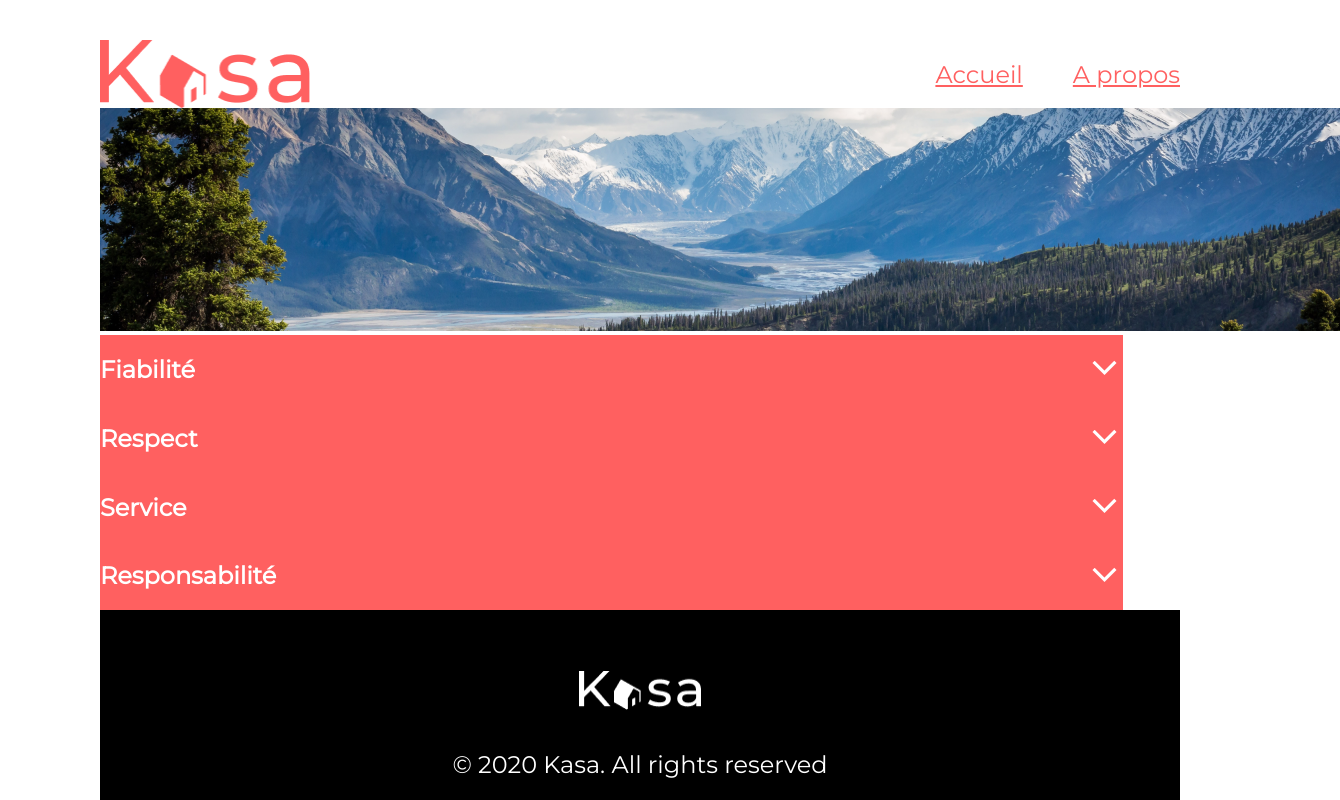
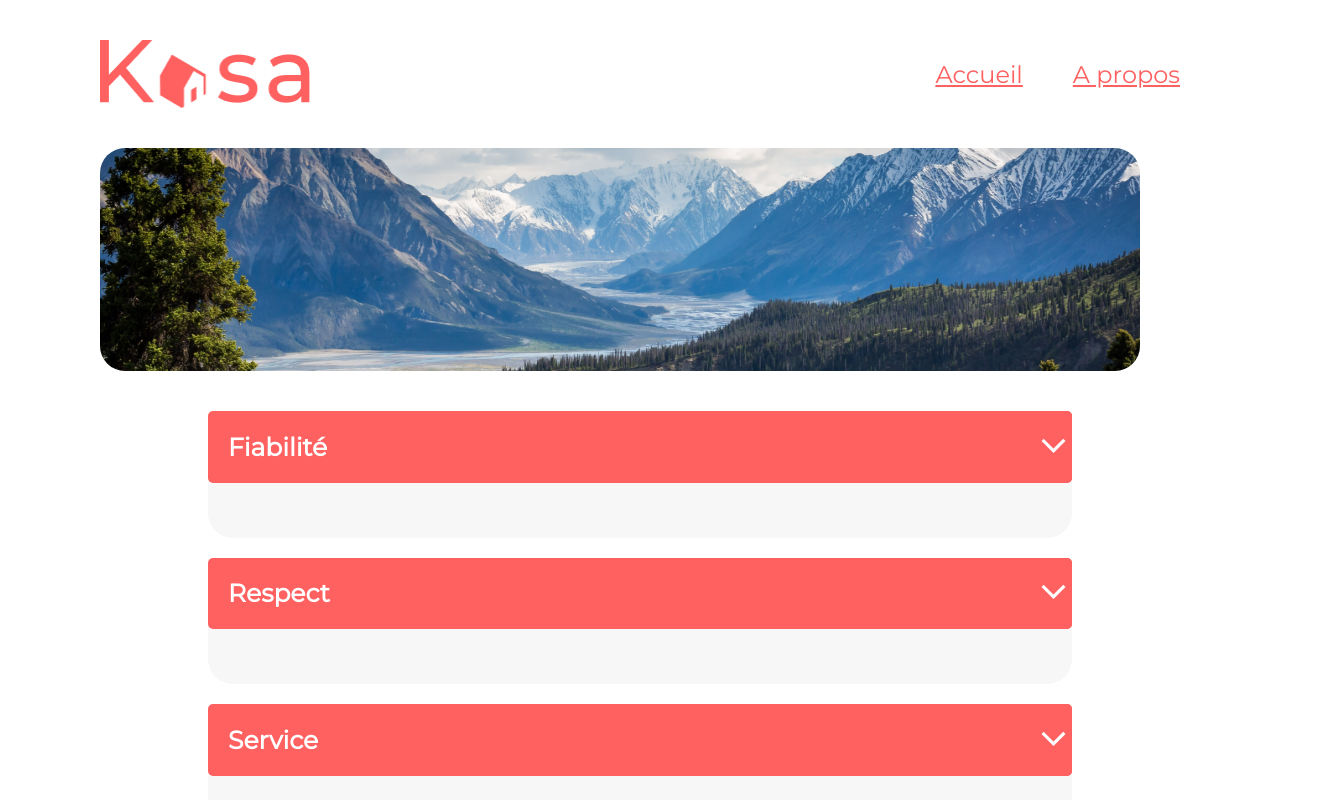
Before and after one commit to Zeiah/P7_Kasa, a React (Create React App) app: page /about in a window 1280 px wide. Shown: the top 800 px of the page, 1340 px wide, since content can reach past the window. Built offline with nearby package versions, Linux system fonts and the light colour scheme.

Commit message:
carroussel en cours, css collapse page about en cours

```diff
--- a/src/components/Collapse.jsx
+++ b/src/components/Collapse.jsx
@@ -15,7 +15,9 @@ const Collapse = ({ title, content }) => {
                     <img src={arrow} alt="button"></img>
                 </button>
             </div>
-            <div>{isOpen ? <p>{content}</p> : null}</div>
+            <div className="collapse__open">
+                {isOpen ? <p>{content}</p> : null}
+            </div>
         </>
     );
 };
--- a/src/components/Slideshow.jsx
+++ b/src/components/Slideshow.jsx
@@ -19,18 +19,25 @@ export default function Slideshow({ slides }) {
     };
 
     return (
-        <section className="accommodation__slideshow">
-            <div className="accommodation__slideshow__inner">
-                <div className="arrowBack" onClick={prevSlide}>
-                    back<img src={arrowBack} alt="button back"></img>
-                </div>
-                <div className="arrowCenter">
-                    {currentIndex + 1}/{slides.length}
-                </div>
-                <div className="arrowForward" onClick={nextSlide}>
-                    forward<img src={arrowForward} alt="button forward"></img>
-                </div>
+        <section
+            className="accommodation__slideshow"
+            style={{ backgroundImage: `url(${slides[currentIndex].img})` }}
+        >
+            <img
+                className="slideshow__arrow arrowBack"
+                onClick={prevSlide}
+                src={arrowBack}
+                alt="button back"
+            ></img>
+            <div className="slideshow__count">
+                {currentIndex + 1}/{slides.length}
             </div>
+            <img
+                className="slideshow__arrow arrowForward"
+                onClick={nextSlide}
+                src={arrowForward}
+                alt="button forward"
+            ></img>
         </section>
     );
 }
--- a/src/pages/About/About.jsx
+++ b/src/pages/About/About.jsx
@@ -34,13 +34,21 @@ export default function About() {
             <section className="about__banner">
                 <img src={banner} alt="banner"></img>
             </section>
-            {aboutData.map((data) => {
-                return (
-                    <section key={data.id} className="about__collapse">
-                        <Collapse title={data.title} content={data.content} />
-                    </section>
-                );
-            })}
+            <section className="about__collapses">
+                {aboutData.map((data) => {
+                    return (
+                        <div
+                            key={data.id}
+                            className="about__collapses__collapse"
+                        >
+                            <Collapse
+                                title={data.title}
+                                content={data.content}
+                            />
+                        </div>
+                    );
+                })}
+            </section>
         </main>
     );
 }
--- a/src/styles/index.css
+++ b/src/styles/index.css
@@ -66,7 +66,7 @@ body {
 }
 
 .navBar__link {
-  color: #FF6060;
+  color: #ff6060;
   font-size: 24px;
   text-decoration: underline;
 }
@@ -126,7 +126,7 @@ body {
 }
 
 .collapse__close {
-  background-color: #FF6060;
+  background-color: #ff6060;
   color: white;
   display: flex;
   justify-content: space-between;
@@ -134,28 +134,40 @@ body {
 }
 .collapse__close button {
   border: none;
-  background-color: #FF6060;
+  background-color: #ff6060;
 }
 
-.about__collapse {
+.collapse__open {
+  background-color: #f7f7f7;
+  color: #ff6060;
+  padding: 36px 27px 19px 18px;
+  border-radius: 0 0 25px 25px;
+}
+
+.about__collapses {
   display: flex;
   flex-direction: column;
   justify-content: space-between;
-  width: 1023px;
+  margin: auto;
+  gap: 20px;
+  width: 80%;
+}
+.about__collapses .about__collapses__collapse .collapse__close {
+  border-radius: 5px;
+}
+.about__collapses .about__collapses__collapse .collapse__close button {
+  border-radius: 5px;
+}
+.about__collapses .about__collapses__collapse .collapse__close h2 {
+  font-size: 25px;
+  padding-left: 20px;
 }
 
 .accommodation__slideshow {
   max-width: 1240px;
   height: 415px;
   display: flex;
-  justify-content: center;
   margin: 40px 0;
-  border-radius: 25px;
-}
-
-.accommodation__slideshow__inner {
-  width: 100%;
-  height: 415px;
   border-radius: 25px;
   background-position: center;
   background-size: cover;
@@ -164,27 +176,29 @@ body {
   border: 2px solid black;
 }
 
-.arrowForward .arrowBack {
-  flex: 10%;
+.slideshow__arrow {
+  flex: 5%;
   display: flex;
   justify-content: center;
   align-items: center;
   font-size: 24px;
   color: rgb(185, 8, 38);
-  transform: translateY(-50%);
   cursor: pointer;
 }
+.slideshow__arrow:active {
+  transform: translatex(-50%) scale(0.75);
+}
 
-.arrowCenter {
+.slideshow__count {
   flex: 90%;
   display: flex;
   justify-content: center;
   align-items: flex-end;
+  padding-bottom: 30px;
 }
 
 .home__banner {
   background-image: "../assets/banner__home.png";
-  background-color: black;
   opacity: 0.3;
   display: flex;
   justify-content: center;
@@ -236,11 +250,23 @@ body {
   color: white;
 }
 
+.about__banner {
+  max-width: 1040px;
+  margin: 40px 0;
+  display: flex;
+  justify-content: center;
+}
+.about__banner img {
+  width: 100%;
+  border-radius: 25px;
+  height: 223px;
+}
+
 .error {
   display: flex;
   flex-direction: column;
   align-items: center;
-  color: #FF6060;
+  color: #ff6060;
   padding: 100px 0;
 }
 .error h1 {
@@ -258,7 +284,7 @@ body {
 }
 .error .error__link {
   margin: 0;
-  color: #FF6060;
+  color: #ff6060;
   font-size: 18px;
 }
 @media (max-width: 719px) {
--- a/src/styles/sass/components/_collapse.scss
+++ b/src/styles/sass/components/_collapse.scss
@@ -5,14 +5,35 @@
     justify-content: space-between;
     align-content: baseline;
     button {
-        border:none;
+        border: none;
         background-color: $color-primary;
     }
 }
 
-.about__collapse {
-    display:flex;
+.collapse__open {
+    background-color: $collapse-background-color;
+    color: $color-primary;
+    padding: 36px 27px 19px 18px;
+    border-radius: 0 0 25px 25px;
+}
+
+.about__collapses {
+    display: flex;
     flex-direction: column;
     justify-content: space-between;
-    width: 1023px;
+    margin: auto;
+    gap: 20px;
+    width: 80%;
+    .about__collapses__collapse {
+        .collapse__close {
+            border-radius: 5px;
+            button {
+                border-radius: 5px;
+            }
+            h2 {
+                font-size: 25px;
+                padding-left: 20px;
+            }
+        }
     }
+}
--- a/src/styles/sass/components/_slideshow.scss
+++ b/src/styles/sass/components/_slideshow.scss
@@ -2,14 +2,7 @@
     max-width: 1240px;
     height: 415px;
     display: flex;
-    justify-content: center;
     margin: 40px 0;
-    border-radius: 25px;
-}
-
-.accommodation__slideshow__inner {
-    width: 100%;
-    height: 415px;
     border-radius: 25px;
     background-position: center;
     background-size: cover;
@@ -18,22 +11,23 @@
     border: 2px solid black;
 }
 
-.arrowForward .arrowBack {
-    flex: 10%;
+.slideshow__arrow {
+    flex: 5%;
     display: flex;
     justify-content: center;
     align-items: center;
     font-size: 24px;
     color: rgb(185, 8, 38);
-    transform: translateY(-50%);
     cursor: pointer;
+    &:active {
+        transform: translatex(-50%) scale(0.75);
+    }
 }
 
-//.arrowForward {right: 0;}
-//.arrowback {left: 0;}
-.arrowCenter {
+.slideshow__count {
     flex: 90%;
     display: flex;
     justify-content: center;
     align-items: flex-end;
+    padding-bottom: 30px;
 }
--- a/src/styles/sass/layout/_footer.scss
+++ b/src/styles/sass/layout/_footer.scss
@@ -3,9 +3,10 @@
     flex-direction: column;
     justify-content: flex-end;
     align-items: center;
-    background-color: $background-color;
+    background-color: $footer-background-color;
     color: $color-secondary;
     height: 209px;
+
     padding: 40px;
     margin: 0;
 
--- a/src/styles/sass/pages/_about.scss
+++ b/src/styles/sass/pages/_about.scss
@@ -0,0 +1,12 @@
+.about__banner {
+    max-width: 1040px;
+    margin: 40px 0;
+    display: flex;
+    justify-content: center;
+
+    img {
+        width: 100%;
+        border-radius: 25px;
+        height: 223px;
+    }
+}
--- a/src/styles/sass/pages/_home.scss
+++ b/src/styles/sass/pages/_home.scss
@@ -1,6 +1,5 @@
 .home__banner {
-    background-image:"../assets/banner__home.png";
-    background-color: $background-color;
+    background-image: '../assets/banner__home.png';
     opacity: 0.3;
 
     display: flex;
@@ -21,7 +20,7 @@
     display: flex;
     justify-content: flex-start;
     flex-wrap: wrap;
-    gap:50px;
+    gap: 50px;
     padding: 56px 50px;
 }
 
@@ -45,11 +44,11 @@
     }
     h2 {
         position: absolute;
-        top:78.82%;
+        top: 78.82%;
         left: 5.88%;
         right: 5.88%;
         bottom: 5.88%;
         font-size: 18px;
-        color:$color-secondary;
+        color: $color-secondary;
     }
 }
--- a/src/styles/sass/utils/_variables.scss
+++ b/src/styles/sass/utils/_variables.scss
@@ -1,8 +1,10 @@
 $body-background-color: #e5e5e5;
-$background-color: black;
-$color-primary:#FF6060;
+$footer-background-color: black;
+$collapse-background-color: #f7f7f7;
+
+$color-primary: #ff6060;
 $color-secondary: white;
 
 $border-radius: 25px;
 
-$container-width:1240px;
+$container-width: 1240px;
```
Also changed, not shown: 1 other file (tests, documents, lock files or other folders).
